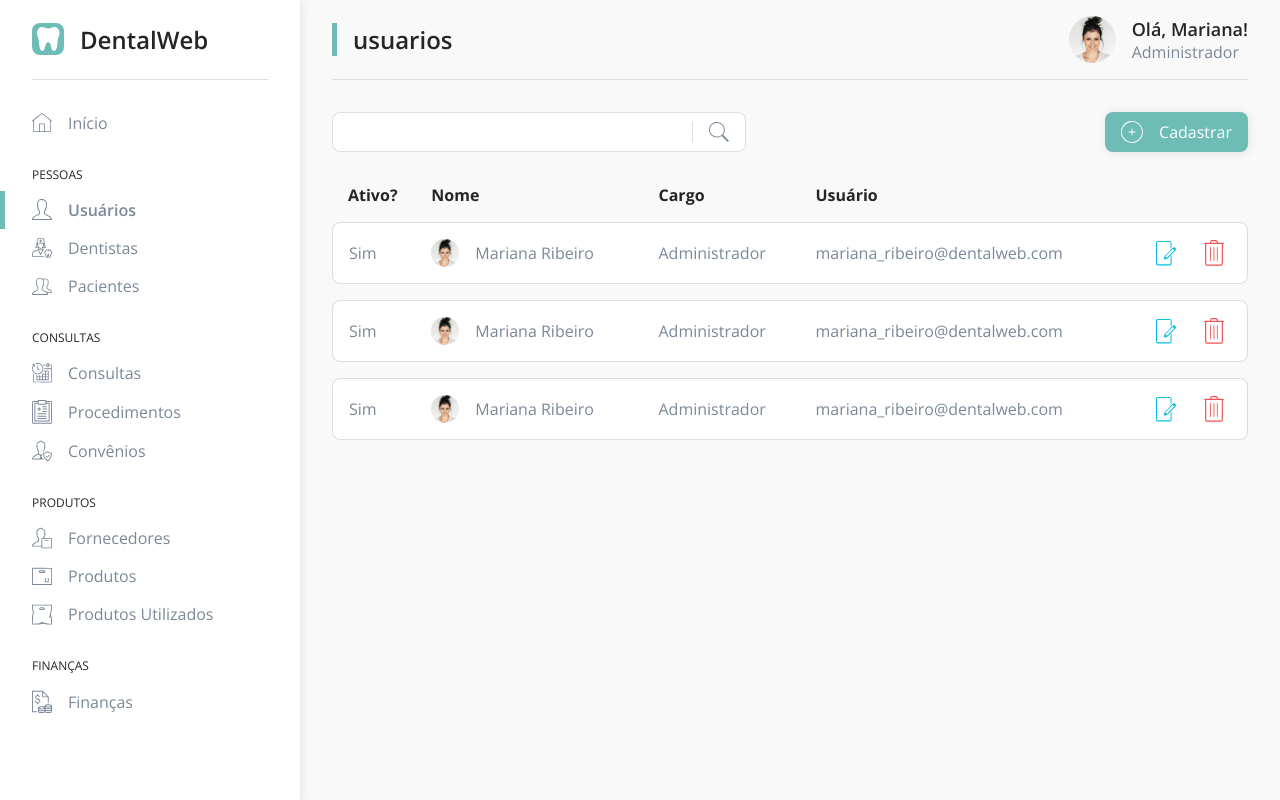
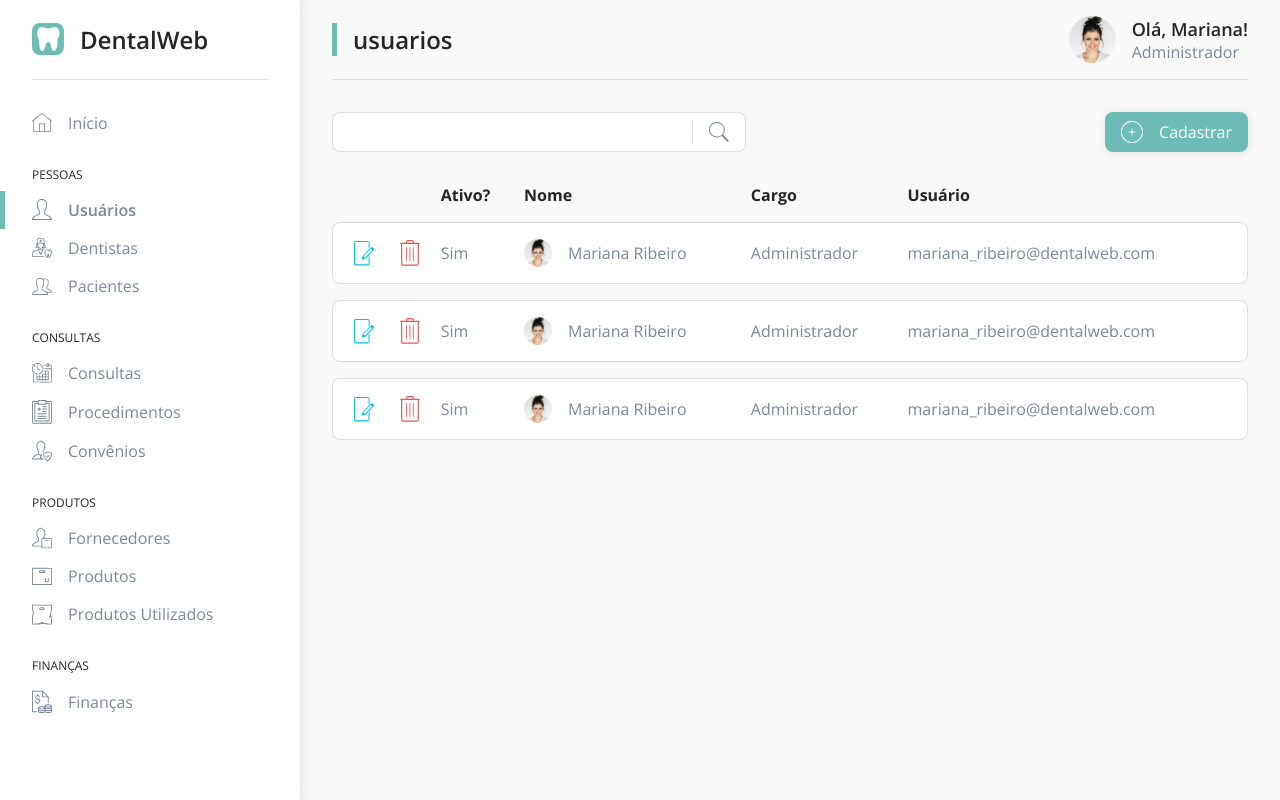
Before and after one commit to WellSantoss/gerenciamento-odontologico, a Vue app: page /usuarios in a window 1280 px wide. Built offline with nearby package versions, Linux system fonts and the light colour scheme; what vue-sweetalert2 would draw is missing.

Commit message:
alterando ordem dos botões na listagem de usuarios

```diff
--- a/src/views/users/Users.vue
+++ b/src/views/users/Users.vue
@@ -5,16 +5,30 @@
       <table>
         <thead>
           <tr>
+            <th></th>
+            <th></th>
             <th>Ativo?</th>
             <th>Nome</th>
             <th>Cargo</th>
             <th>Usuário</th>
-            <th></th>
-            <th></th>
           </tr>
         </thead>
         <tbody>
           <tr v-for="(user, index) in users" :key="index">
+            <td class="icon">
+              <img
+                @click="editUser(user.id)"
+                src="@/assets/edit.svg"
+                alt="Editar"
+              />
+            </td>
+            <td class="icon">
+              <img
+                @click="deleteUser(user.id)"
+                src="@/assets/trash.svg"
+                alt="Excluir"
+              />
+            </td>
             <td>{{ user.active ? "Sim" : "Não" }}</td>
             <td class="profile">
               <img :src="require(`@/assets/${user.image}`)" alt="Editar" />
@@ -22,20 +36,6 @@
             </td>
             <td>{{ user.position }}</td>
             <td>{{ user.user }}</td>
-            <td class="icon">
-              <img
-                @click="modalEdit = !modalEdit"
-                src="../../assets/edit.svg"
-                alt="Editar"
-              />
-            </td>
-            <td class="icon">
-              <img
-                @click="deleteUser(user.name)"
-                src="../../assets/trash.svg"
-                alt="Excluir"
-              />
-            </td>
           </tr>
         </tbody>
       </table>
@@ -111,6 +111,7 @@ export default {
     return {
       modalEdit: false,
       currentUser: {
+        id: 1,
         name: "Mariana Ribeiro",
         image: "profile.jpg",
         active: 1,
@@ -162,6 +163,9 @@ export default {
         }
       });
     },
+    editUser() {
+      this.modalEdit = !this.modalEdit;
+    },
     saveUser() {
       this.modalEdit = !this.modalEdit;
 
```
